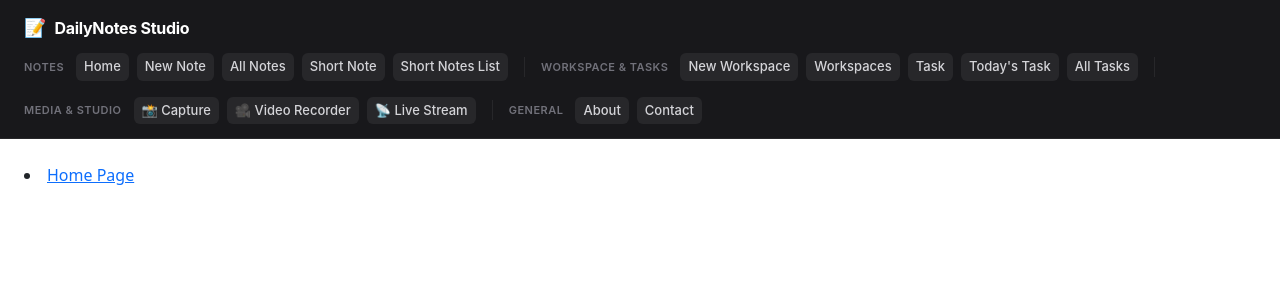
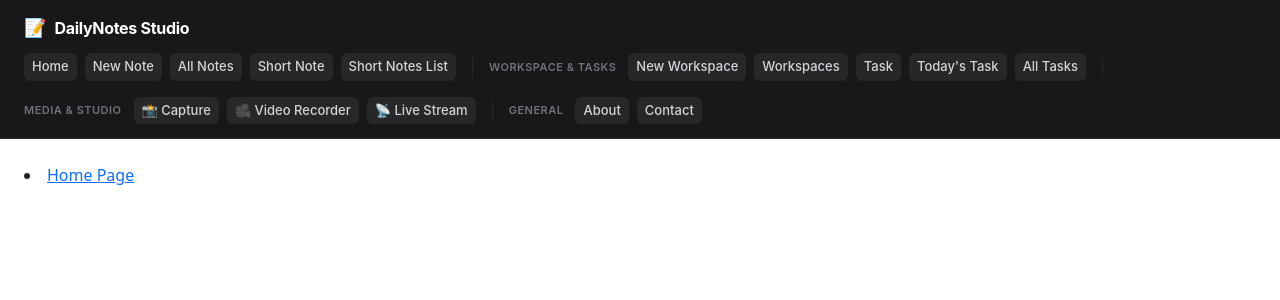
Before and after one commit to ankitsrivastava07/daily_note_mng, a React (Vite) app in the folder daily_note_ui/: page / in a window 1280 px wide. Shown: the top 300 px of the page. Built offline with nearby package versions, Linux system fonts and the light colour scheme; no server answers.

Commit message:
code fix

```diff
--- a/daily_note_ui/src/App.tsx
+++ b/daily_note_ui/src/App.tsx
@@ -29,7 +29,6 @@ function App() {
 
         <nav style={navStyles.navLinksContainer}>
           <div style={navStyles.navGroup}>
-            <span style={navStyles.groupTitle}>Notes</span>
             <Link to="/" style={navStyles.link}>Home</Link>
             <Link to="/create-note" style={navStyles.link}>New Note</Link>
             <Link to="/all-note" style={navStyles.link}>All Notes</Link>
```
